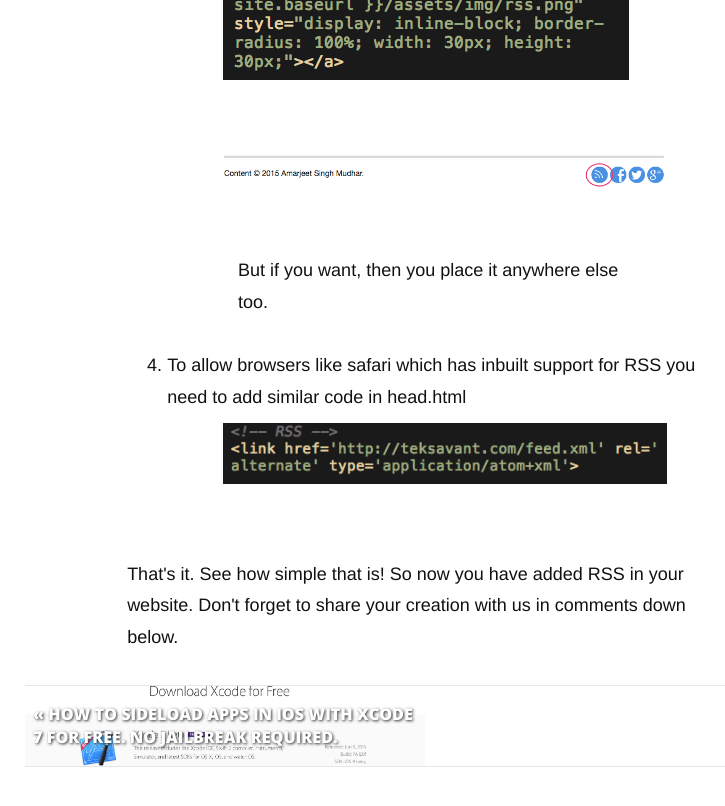
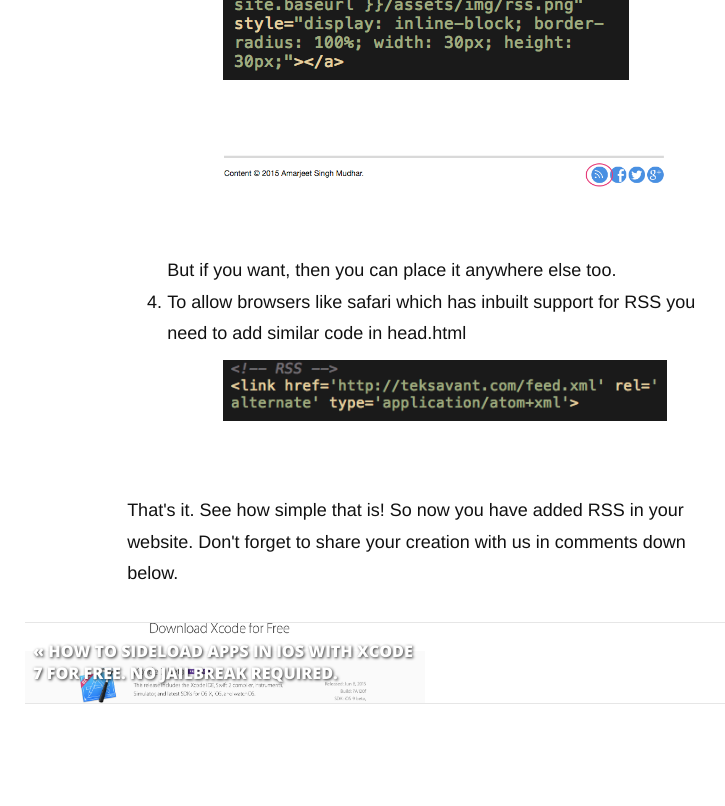
Before and after one commit to teksavant/teksavant.github.io, a Jekyll site: the page built from _posts/2015-06-12-add-rss-to-jekyll-blog.markdown, in a window 1280 px wide and 900 px high, scrolled down 2170 px. Shown: the top 806 px of the window, without its empty margins (215-940 px from the left). Built offline with Jekyll 4.4.1, drawn with Linux system fonts in a browser that asks for light colours; nearby versions of some CDN libraries; Markdown is read by kramdown in place of the engine named in the settings; comment, search, counter and statistics services are not loaded.

Commit message:
add rss to jekyll blog remove paragraph

```diff
--- a/_posts/2015-06-12-add-rss-to-jekyll-blog.markdown
+++ b/_posts/2015-06-12-add-rss-to-jekyll-blog.markdown
@@ -28,7 +28,7 @@ description: Just built your own Jekyll website, but don't know how to add RSS f
   To add a link to website for users to subscribe I add a photo to footer of website and then linked it to feed.xml.
   <div style="width: 80%; margin: 10px auto;"><img src="/assets/blog-img/Rss-footer.png" alt="">
   	<img src="/assets/blog-img/RSS-demo.png"></div>
-  <p>But if you want, then you place it anywhere else too.</p>
+  But if you want, then you can place it anywhere else too.
  </li>
 
   <li>
```
Also changed, not shown: other parts of _posts/2015-06-12-add-rss-to-jekyll-blog.markdown (+1 -1 lines), assets/blog-img/jekyll.png (added), assets/blog-img/logo-2x.png (deleted), 3 other files.
